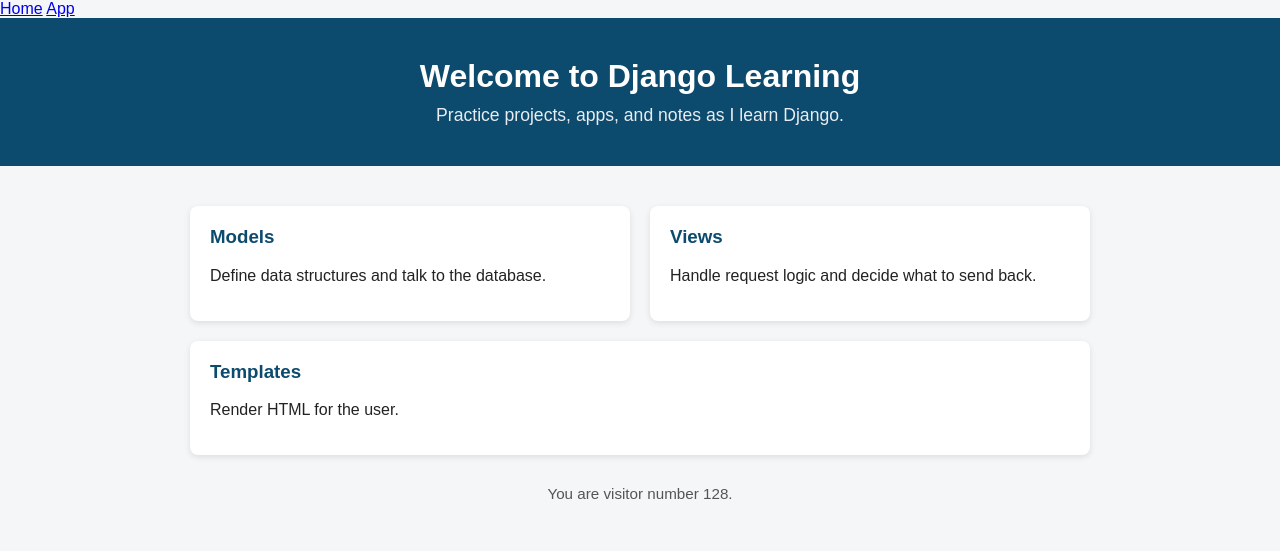
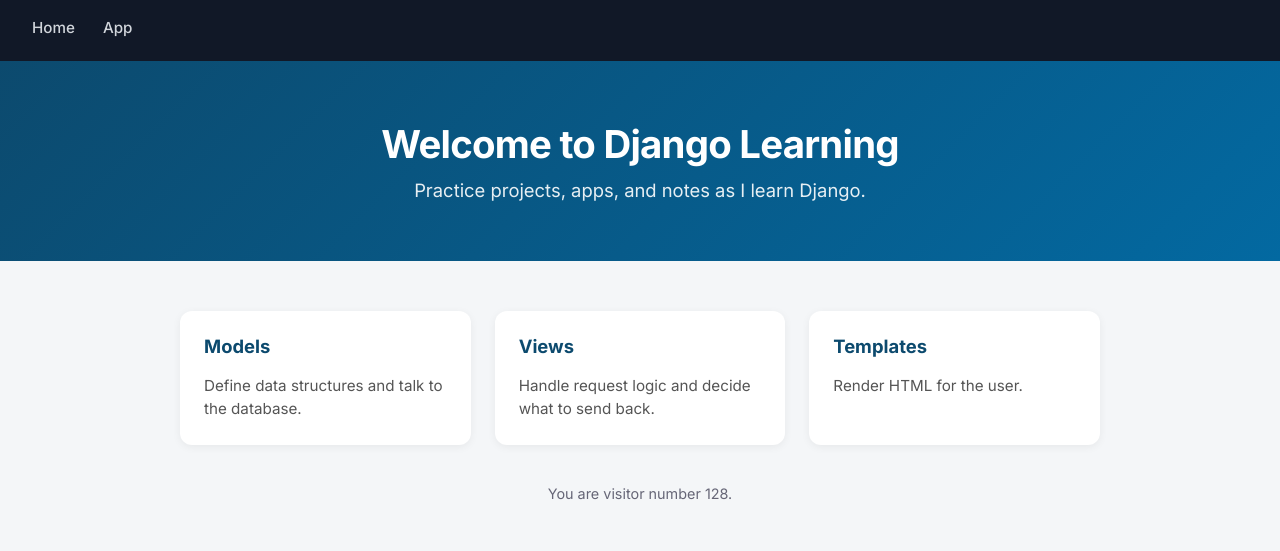
Before and after one commit to utkarshgayguwal/django-learning, a Django app: page / in a window 1280 px wide. Shown: the top 551 px of the page. Run offline with Django 5.2, Linux system fonts and the light colour scheme.

Commit message:
perf: styled frontend, ie added base.css for navbar/font, gradient headers, hover effects and grid layout on home/index pages

```diff
--- /dev/null
+++ b/static/css/base.css
@@ -0,0 +1,34 @@
+@import url('https://fonts.googleapis.com/css2?family=Inter:wght@400;500;600;700&display=swap');
+
+* {
+    box-sizing: border-box;
+}
+
+body {
+    margin: 0;
+    font-family: 'Inter', Arial, Helvetica, sans-serif;
+    -webkit-font-smoothing: antialiased;
+}
+
+nav {
+    display: flex;
+    gap: 28px;
+    align-items: center;
+    padding: 18px 32px;
+    background-color: #111827;
+}
+
+nav a {
+    color: #d1d5db;
+    text-decoration: none;
+    font-weight: 500;
+    font-size: 0.95rem;
+    padding-bottom: 4px;
+    border-bottom: 2px solid transparent;
+    transition: color 0.2s ease, border-color 0.2s ease;
+}
+
+nav a:hover {
+    color: #ffffff;
+    border-bottom-color: #6c63ff;
+}
--- a/static/css/home.css
+++ b/static/css/home.css
@@ -1,49 +1,60 @@
 body {
-    margin: 0;
-    font-family: Arial, Helvetica, sans-serif;
     background-color: #f4f6f8;
     color: #222;
 }
 header {
-    background-color: #0c4a6e;
+    background: linear-gradient(135deg, #0c4a6e, #0369a1);
     color: #fff;
-    padding: 40px 20px;
+    padding: 60px 20px;
     text-align: center;
 }
 header h1 {
-    margin: 0 0 10px;
-    font-size: 2rem;
+    margin: 0 0 12px;
+    font-size: 2.4rem;
+    font-weight: 700;
+    letter-spacing: -0.02em;
 }
 header p {
-    margin: 0;
-    font-size: 1.1rem;
+    margin: 0 auto;
+    font-size: 1.15rem;
     opacity: 0.9;
+    max-width: 480px;
 }
 .container {
-    max-width: 900px;
-    margin: 40px auto;
+    max-width: 960px;
+    margin: 50px auto;
     padding: 0 20px;
 }
 .features {
-    display: flex;
-    gap: 20px;
-    flex-wrap: wrap;
-    justify-content: center;
+    display: grid;
+    grid-template-columns: repeat(auto-fit, minmax(220px, 1fr));
+    gap: 24px;
 }
 .card {
     background-color: #fff;
-    border-radius: 8px;
-    box-shadow: 0 2px 6px rgba(0, 0, 0, 0.1);
-    padding: 20px;
-    flex: 1 1 250px;
+    border-radius: 12px;
+    box-shadow: 0 2px 8px rgba(0, 0, 0, 0.06);
+    padding: 24px;
+    transition: transform 0.2s ease, box-shadow 0.2s ease;
+}
+.card:hover {
+    transform: translateY(-4px);
+    box-shadow: 0 10px 24px rgba(0, 0, 0, 0.1);
 }
 .card h3 {
     margin-top: 0;
     color: #0c4a6e;
+    font-size: 1.15rem;
+}
+.card p {
+    margin-bottom: 0;
+    color: #555;
+    font-size: 0.95rem;
+    line-height: 1.5;
 }
 .visitor-count {
     text-align: center;
-    margin-top: 30px;
-    font-size: 0.95rem;
-    color: #555;
+    margin-top: 40px;
+    font-size: 0.9rem;
+    color: #667;
 }
--- a/templates/base.html
+++ b/templates/base.html
@@ -3,7 +3,9 @@
 <html lang="en">
 <head>
     <meta charset="UTF-8">
+    <meta name="viewport" content="width=device-width, initial-scale=1.0">
     <title>{% block title %}Django Learning{% endblock %}</title>
+    <link rel="stylesheet" href="{% static 'css/base.css' %}" type="text/css">
     {% block extra_head %}{% endblock %}
 </head>
 <body>
```
Also changed, not shown: static/css/index.css (+22 -15 lines).
